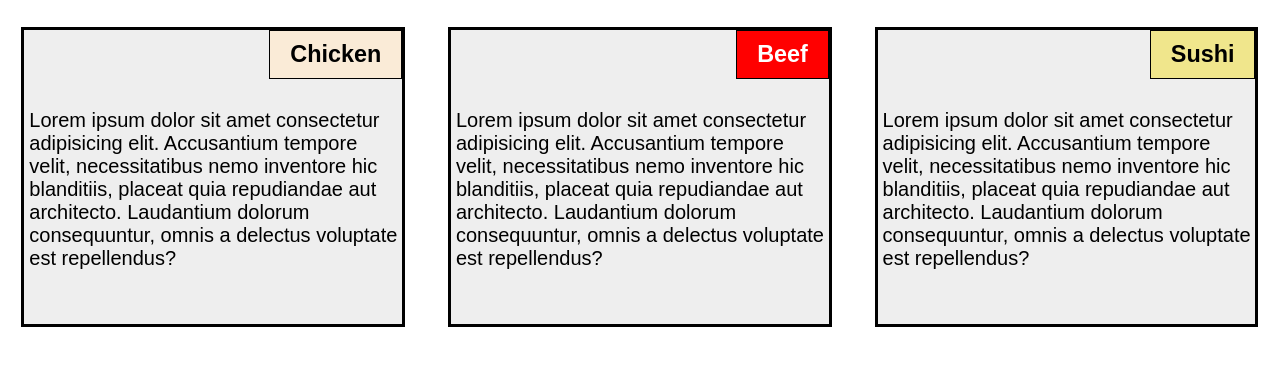
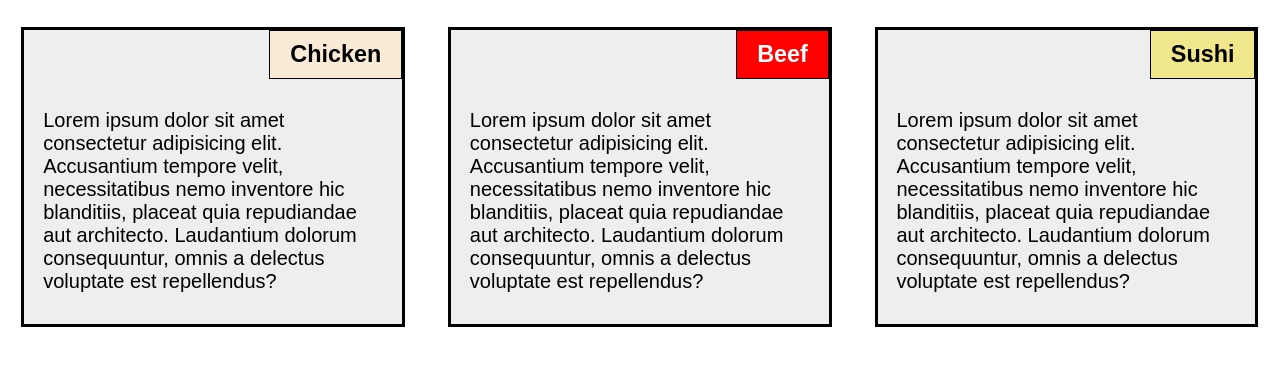
Before and after one commit to peezykon/coursera, a plain HTML site: page index.html in a window 1280 px wide. Shown: the part 70-436 px from the top of the page. Drawn offline with Linux system fonts and the light colour scheme.

Commit message:
Update style.css
first

```diff
--- a/css/style.css
+++ b/css/style.css
@@ -52,7 +52,8 @@ h1{
 .col p {
     clear: both;
     padding-top: 30px;
-    padding-left: 5px;
+    width: 90%;
+    margin: auto;
 }
 
 @media (min-width: 768px) and (max-width:991px){
```
